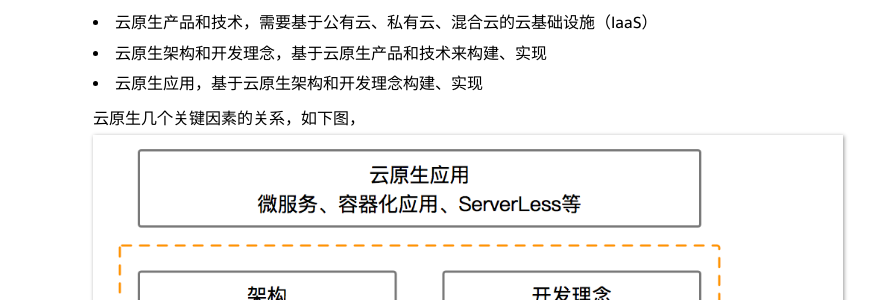
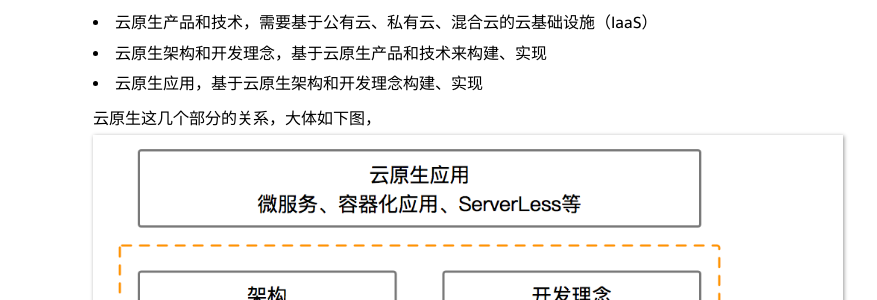
Before and after one commit to niean/niean.github.io, a Jekyll site: the page built from _posts/2021-06-30-infra-cloud-native.markdown, in a window 1280 px wide. Shown: the part 518-818 px from the top of the page, without its empty margins (172-1049 px from the left). Built offline with Jekyll 4.4.1, drawn with Linux system fonts in a browser that asks for light colours; comment, search, counter and statistics services are not loaded.

Commit message:
update CN

```diff
--- a/_posts/2021-06-30-infra-cloud-native.markdown
+++ b/_posts/2021-06-30-infra-cloud-native.markdown
@@ -23,5 +23,5 @@ CNCF对云原生的最新定义，为，
 - 云原生架构和开发理念，基于云原生产品和技术来构建、实现
 - 云原生应用，基于云原生架构和开发理念构建、实现
 
-云原生几个关键因素的关系，如下图，
+云原生这几个部分的关系，大体如下图，
 ![zone](https://raw.githubusercontent.com/niean/niean.github.io/master/images/20210630/cloud-native-zone.png)
```
